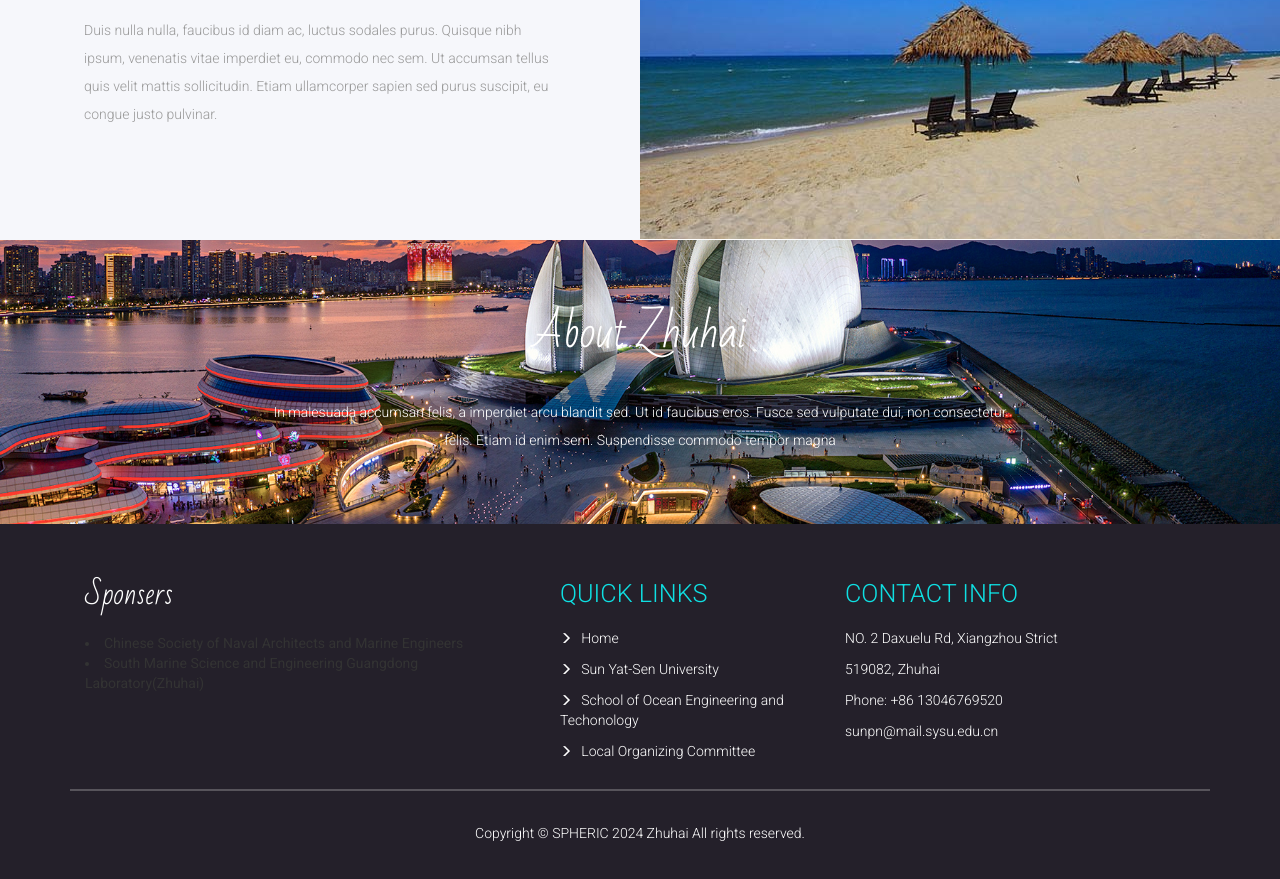
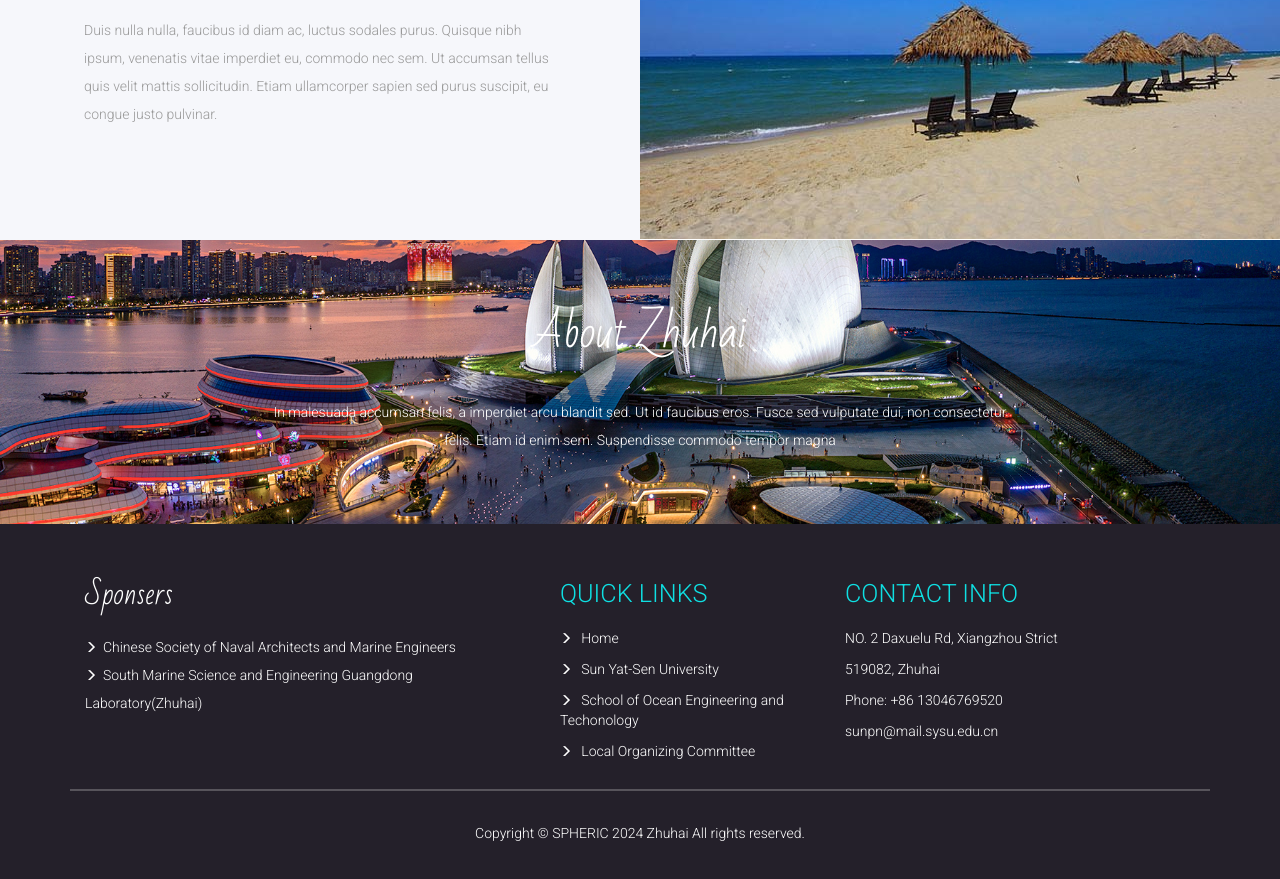
Before and after one commit to spheric2024zhuhai/SPHERIC2024, a plain HTML site: page index.html in a window 1280 px wide. Shown: the part 1958-2837 px from the top of the page. Drawn offline with Linux system fonts and the light colour scheme.

Commit message:
change color for sponsers
Signed-off-by: xiang  zhang <1034381121@qq.com>

```diff
--- a/index.html
+++ b/index.html
@@ -178,52 +178,7 @@
 			<div class="clearfix"></div>
 		</div>
 		<!--- //albums -->
-		<!-- services -->
-		<!-- <div class="services">
-			<div class="container">
-				<h3 class="agileits-title">Our Services</h3>
-				<div class="services-w3ls-row">
-					<div class="col-xs-6 col-md-3 services-grids">
-						<div class="w3agile-servs-img">
-							<div class="icon-holder">
-								<span class="fa fa-gears icon" aria-hidden="true"></span>
-							</div>
-							<h4 class="mission">Fugiat Quo</h4>
-							<p class="description">Sceleris Prae </p>
-						</div>
-					</div>
-					<div class="col-xs-6 col-md-3 services-grids">
-						<div class="w3agile-servs-img">
-							<div class="icon-holder">
-								<span class="fa fa-group icon" aria-hidden="true"></span>
-							</div>
-							<h4 class="mission">Voluptas </h4>
-							<p class="description">Scele Praesent</p>
-						</div>
-					</div>
-					<div class="col-xs-6 col-md-3 services-grids">
-						<div class="w3agile-servs-img">
-							<div class="icon-holder">
-								<span class="fa fa-briefcase icon" aria-hidden="true"></span>
-							</div>
-							<h4 class="mission">Quo fugiat</h4>
-							<p class="description">Scele Praesent</p>
-						</div>
-					</div>
-					<div class="col-xs-6 col-md-3 services-grids">
-						<div class="w3agile-servs-img">
-							<div class="icon-holder">
-								<span class="fa fa-list-alt icon" aria-hidden="true"></span>
-							</div>
-							<h4 class="mission">Voluptas</h4>
-							<p class="description">Scele Aesent</p>
-						</div>
-					</div>
-					<div class="clearfix"> </div>
-				</div>
-			</div>
-		</div> -->
-		<!-- //services -->
+
 		<!-- slid -->
 		<div class="slid">
 			<div class="container">
@@ -234,21 +189,7 @@
 			</div>
 		</div>
 		<!-- //slid -->
-		<!-- newsletter -->
-		<!-- <div class="newsletter">
-			<div class="container">`
-				<h3 class="agileits-title">Newsletter</h3>
-				<p>Mauris est odio laoreet laoreet sapien non, sollicitudin bibendum nulla
-					amet purus sodales blandit.</p>
-				<form action="#" method="post">
-					<input type="text" name="email" placeholder="Enter your Email..."
-						required="">
-					<input type="submit" value="Subscribe">
-					<div class="clearfix"> </div>
-				</form>
-			</div>
-		</div> -->
-		<!-- //newsletter -->
+
 		<!-- footer start here -->
 		<div class="footer-agile">
 			<div class="container">
@@ -257,8 +198,10 @@
 						<div class="agileits-w3layouts-tweets">
 							<h5><a href="index.html">Sponsers</a></h5>
 						</div>
-						<p><li>Chinese Society of Naval Architects and Marine Engineers</li>
-							<li>South Marine Science and Engineering Guangdong Laboratory(Zhuhai)</li></p>
+						<p><span class="glyphicon glyphicon-menu-right"></span>Chinese Society of
+							Naval Architects and Marine Engineers<br>
+							<span class="glyphicon glyphicon-menu-right"></span>South Marine Science
+							and Engineering Guangdong Laboratory(Zhuhai)</p>
 					</div>
 					<div class="col-md-3 col-sm-3 footer-wthree-grid">
 						<h3>Quick Links</h3>
```
